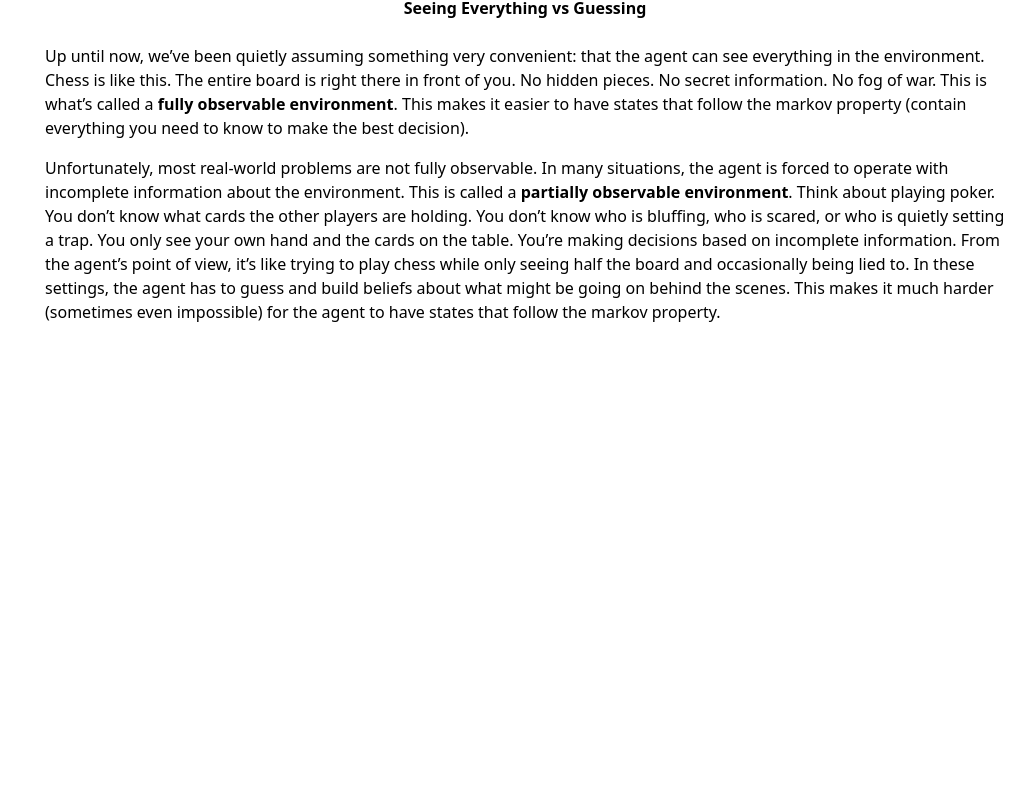
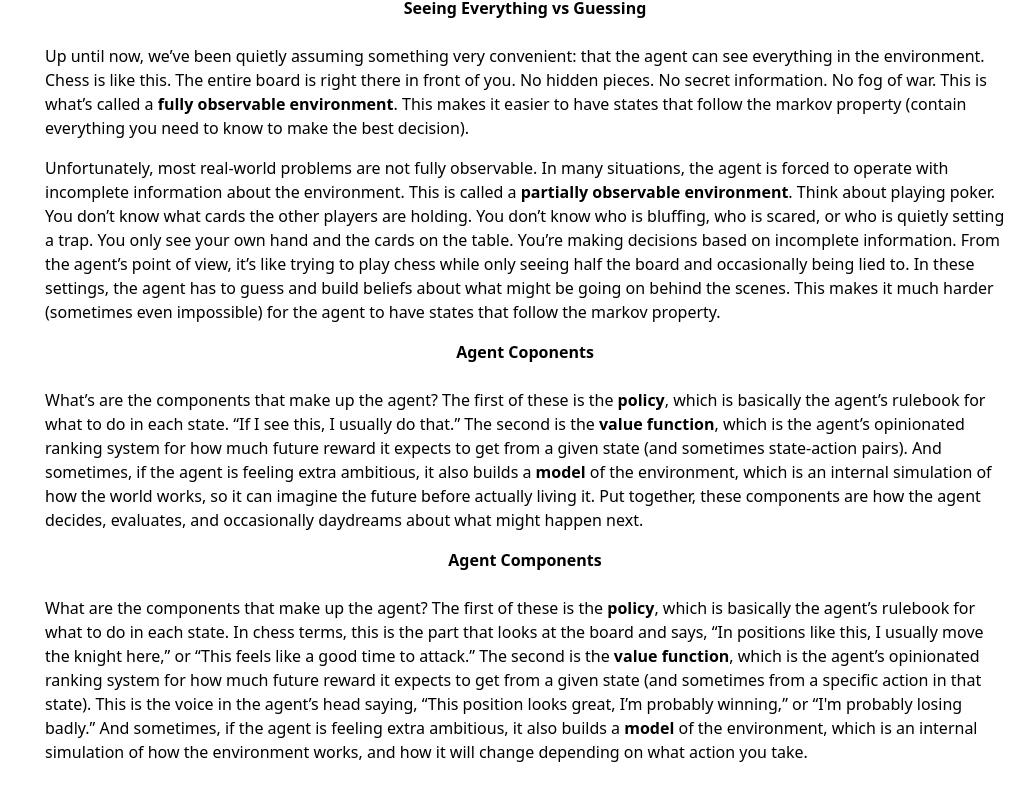
Before and after one commit to WilliamGiammona/learning-ai, a Next.js app: page /reinforcement-learning in a window 1280 px wide. Shown: the part 1865-2666 px from the top of the page, without its empty margins (259-1280 px from the left). Before the commit the page ends 2285 px from the top, so only its background shows below. Built offline with nearby package versions, Linux system fonts and the light colour scheme.

Commit message:
continuing introduction

```diff
--- a/app/reinforcement-learning/page.tsx
+++ b/app/reinforcement-learning/page.tsx
@@ -57,6 +57,14 @@ export default function ReinforcementLearningPage() {
                       className="text-blue-600 hover:text-blue-800 underline block"
                     >
                       Seeing Everything vs Guessing
+                    </a>
+                  </li>
+                  <li>
+                    <a
+                      href="#agent-components"
+                      className="text-blue-600 hover:text-blue-800 underline block"
+                    >
+                      Agent Coponents
                     </a>
                   </li>
                 </ul>
@@ -256,6 +264,47 @@ export default function ReinforcementLearningPage() {
               it much harder (sometimes even impossible) for the agent to have
               states that follow the markov property.
             </p>
+            <p className="mb-4">
+              <strong id="agent-components" className="block text-center">
+                Agent Coponents
+              </strong>
+              <br />
+              What’s are the components that make up the agent? The first of
+              these is the <strong>policy</strong>, which is basically the
+              agent’s rulebook for what to do in each state. “If I see this, I
+              usually do that.” The second is the{" "}
+              <strong>value function</strong>, which is the agent’s opinionated
+              ranking system for how much future reward it expects to get from a
+              given state (and sometimes state-action pairs). And sometimes, if
+              the agent is feeling extra ambitious, it also builds a{" "}
+              <strong>model</strong> of the environment, which is an internal
+              simulation of how the world works, so it can imagine the future
+              before actually living it. Put together, these components are how
+              the agent decides, evaluates, and occasionally daydreams about
+              what might happen next.
+            </p>
+
+            <p className="mb-4">
+              <strong id="agent-components" className="block text-center">
+                Agent Components
+              </strong>
+              <br />
+              What are the components that make up the agent? The first of these
+              is the <strong>policy</strong>, which is basically the agent’s
+              rulebook for what to do in each state. In chess terms, this is the
+              part that looks at the board and says, “In positions like this, I
+              usually move the knight here,” or “This feels like a good time to
+              attack.” The second is the <strong>value function</strong>, which
+              is the agent’s opinionated ranking system for how much future
+              reward it expects to get from a given state (and sometimes from a
+              specific action in that state). This is the voice in the agent’s
+              head saying, “This position looks great, I’m probably winning,” or
+              “I'm probably losing badly.” And sometimes, if the agent is
+              feeling extra ambitious, it also builds a <strong>model</strong>{" "}
+              of the environment, which is an internal simulation of how the
+              environment works, and how it will change depending on what action
+              you take.
+            </p>
           </section>
         </main>
       </div>
```
